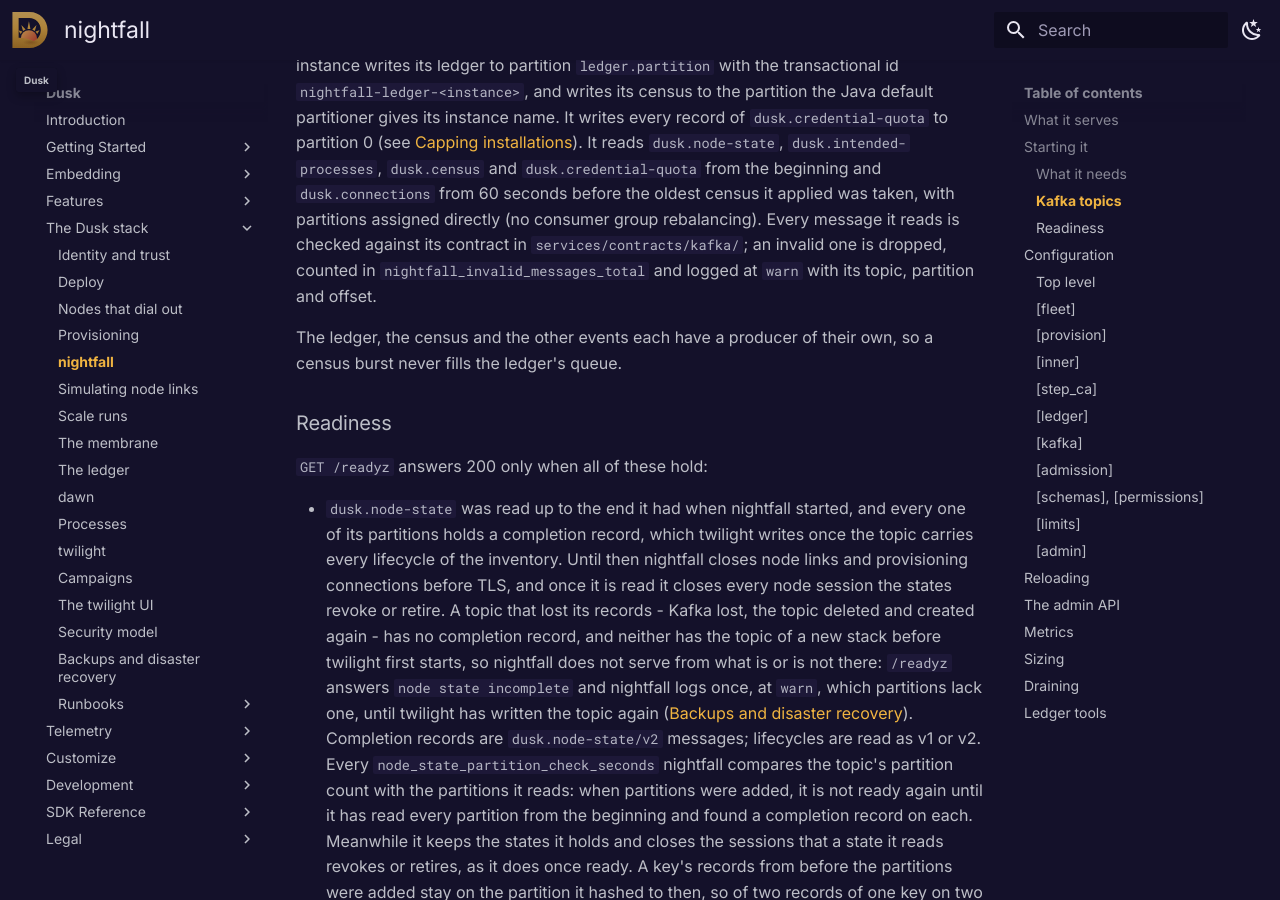
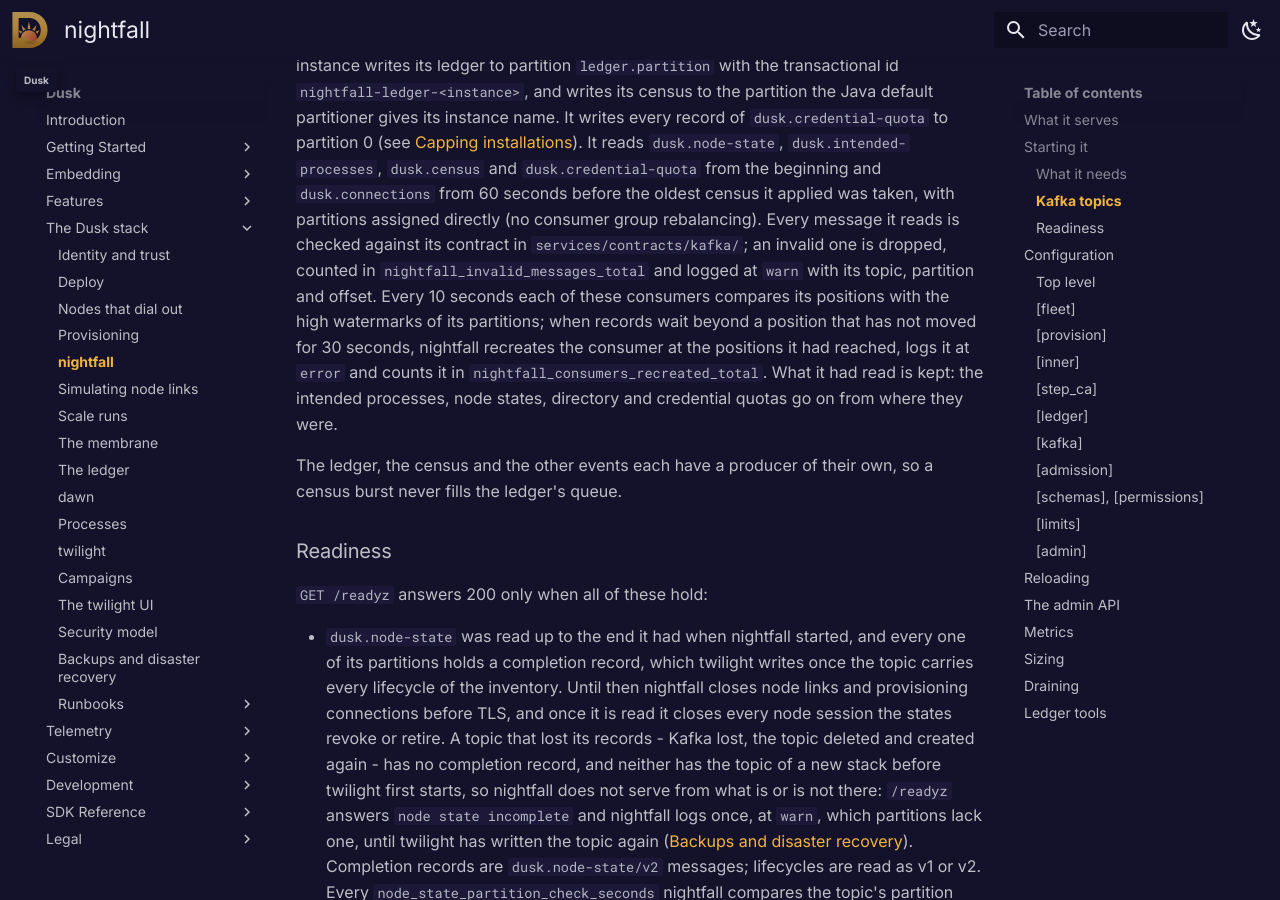
Before and after one commit to tomerze/dusk, an MkDocs documentation site: the page built from docs/docs/stack/nightfall.md, in a window 1280 px wide and 900 px high, scrolled down 3356 px. Built offline with MkDocs 1.6.1 and Material for MkDocs 9.7.7, drawn with Linux system fonts in a browser that asks for light colours; comment, search, counter and statistics services are not loaded; some of the changed text lies outside the part shown.

Commit message:
Update docs on recreating a Kafka consumer that reads nothing while records wait

```diff
--- a/docs/docs/stack/nightfall.md
+++ b/docs/docs/stack/nightfall.md
@@ -112,7 +112,13 @@ every record of `dusk.credential-quota` to partition 0 (see
 consumer group rebalancing). Every message it reads is checked against its
 contract in `services/contracts/kafka/`; an invalid one is dropped, counted in
 `nightfall_invalid_messages_total` and logged at `warn` with its topic,
-partition and offset.
+partition and offset. Every 10 seconds each of these consumers compares its
+positions with the high watermarks of its partitions; when records wait beyond a
+position that has not moved for 30 seconds, nightfall recreates the consumer at
+the positions it had reached, logs it at `error` and counts it in
+`nightfall_consumers_recreated_total`. What it had read is kept: the intended
+processes, node states, directory and credential quotas go on from where they
+were.
 
 The ledger, the census and the other events each have a producer of their own,
 so a census burst never fills the ledger's queue.
@@ -415,6 +421,7 @@ roles = ["admin"]
 | `nightfall_unknown_server_names_total` | `listener` | Connections refused for their server name. |
 | `nightfall_accept_descriptor_exhaustion_total` | | Times the listeners paused for lack of file descriptors. |
 | `nightfall_invalid_messages_total`, `nightfall_consumer_errors_total` | `topic` | Kafka messages dropped as invalid, and failed polls. |
+| `nightfall_consumers_recreated_total` | `topic` | Kafka consumers recreated because they read nothing for 30 seconds while records waited for them. |
 | `nightfall_census_failures_total`, `nightfall_event_delivery_failures_total` | `topic` on the second | Census writes and events Kafka did not take. |
 | `nightfall_dead_instances_total` | | Instances whose census stopped. |
 | `nightfall_tls_reload_failures_total`, `nightfall_permissions_reload_failures_total` | | Changed files that did not load. |
```
